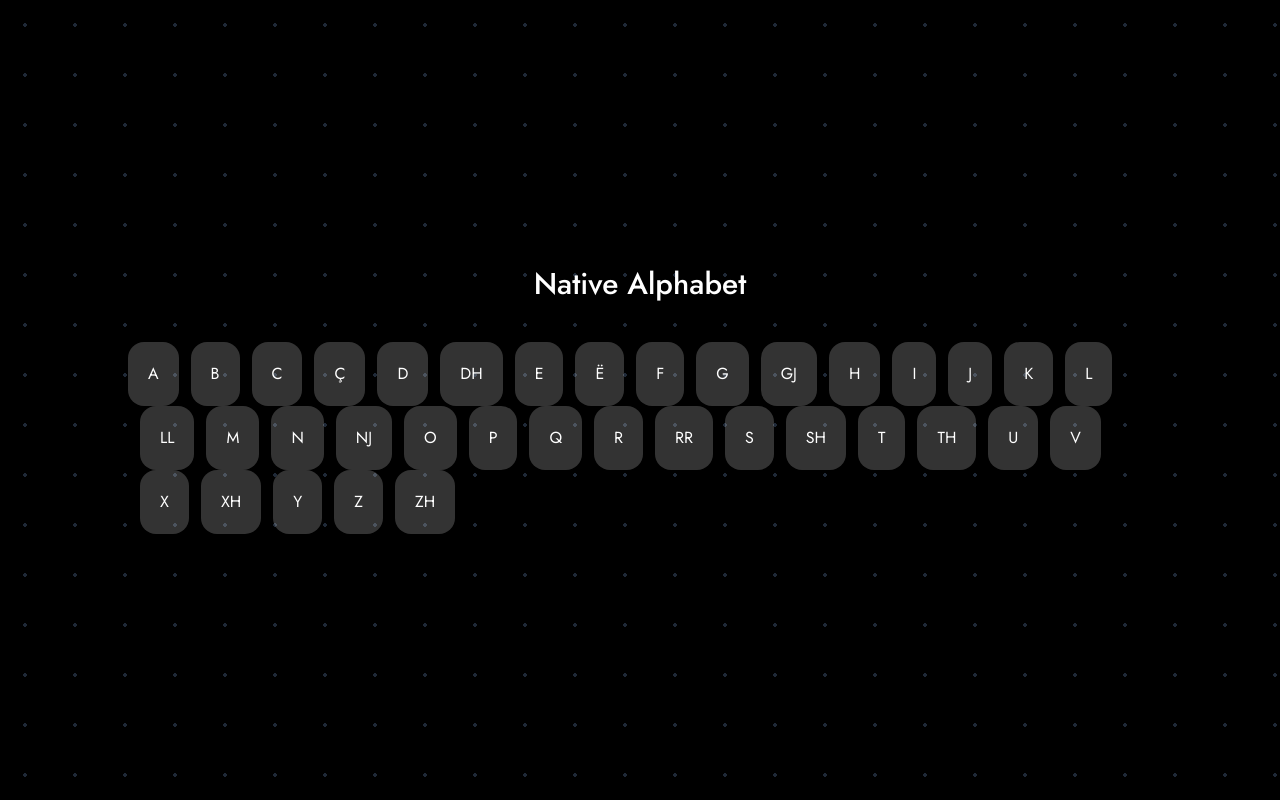
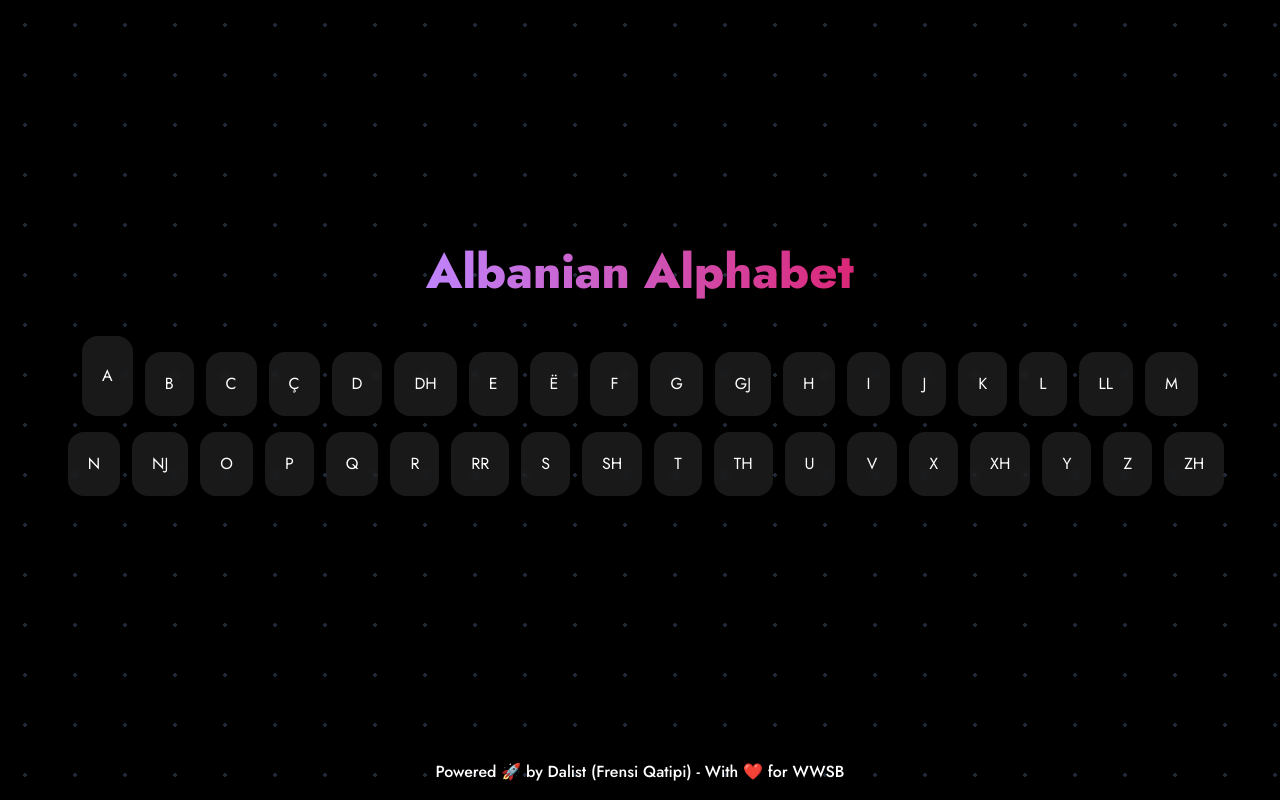
Before and after one commit to dalist1/nativify, a Next.js app in the folder native/: page / in a window 1280 px wide. Built offline with nearby package versions, Linux system fonts and the light colour scheme.

Commit message:
more changes

```diff
--- a/native/app/components/Buttons.js
+++ b/native/app/components/Buttons.js
@@ -16,10 +16,10 @@ export default function Buttons({ alphabet, words }) {
   };
   return (
     <div className="flex flex-col w-full">
-      <div className="flex space-x-3 flex-wrap ">
+      <div className="flex justify-center space-y-4 space-x-3 flex-wrap ">
         {alphabet.map((letter, index) => (
           <button
-            className="p-5 rounded-2xl bg-white/20 hover:bg-gray-400/30"
+            className="p-5 rounded-2xl bg-gray-100/10 hover:bg-blue-950/90 backdrop-blur-sm"
             key={index}
             onClick={() => pickWord(letter)}
           >
@@ -28,9 +28,15 @@ export default function Buttons({ alphabet, words }) {
         ))}
       </div>
 
-      <div className="flex space-x-3">
+      <div className="flex pt-10 space-x-5 py-4 text-xl flex-wrap justify-center items-center ">
         {displayWords.length > 0 &&
-          displayWords.map((word, key) => <span key={key}>{word}</span>)}
+          displayWords.map((word, key) => (
+            <button className="relative inline-flex items-center justify-center p-0.5 mb-2 mr-2 overflow-hidden text-sm font-medium text-gray-900 rounded-lg group bg-gradient-to-br from-purple-500 to-pink-500 group-hover:from-purple-500 group-hover:to-pink-500 hover:text-white dark:text-white focus:ring-4 focus:outline-none focus:ring-purple-200 dark:focus:ring-purple-800">
+              <span className="relative px-5 py-2.5 transition-all ease-in duration-75 bg-white dark:bg-gray-900 rounded-md group-hover:bg-opacity-0 " key={key}>
+                {word}
+              </span>
+            </button>
+          ))}
       </div>
     </div>
   );
--- a/native/app/layout.js
+++ b/native/app/layout.js
@@ -1,17 +1,18 @@
 import { Jost } from "next/font/google";
 import '../global.css'
 
-const inter = Jost({ subsets: ["latin"] });
+const jost = Jost({ subsets: ["latin"] });
 
 export const metadata = {
-  title: "🚀 Native Language",
-  description: "Native Language App 🚀",
+  title: "AL Native",
+  description: "Albanian Alphabet App 🚀",
+
 };
 
 export default function RootLayout({ children }) {
   return (
     <html lang="en">
-      <body className={`${inter.className} text-justify h-screen w-4/5 flex items-center mx-auto p-0 m-0 bg-black bg-radial-gradient bg-size-50 text-white`}>
+      <body className={`${jost.className} text-justify h-screen w-11/12 flex items-center mx-auto p-0 m-0 bg-black bg-radial-gradient bg-size-50 text-white`}>
         {children}
       </body>
     </html>
--- a/native/app/page.js
+++ b/native/app/page.js
@@ -54,8 +54,9 @@ export default function HomePage() {
 
   return (
     <div className="flex flex-col justify-center items-center">
-     <span className="text-3xl font-medium pb-10">Native Alphabet</span>
+     <span className="font-extrabold text-transparent text-5xl bg-clip-text bg-gradient-to-r from-purple-400 to-pink-600 pb-10">Albanian Alphabet</span>
     <Buttons alphabet={alphabet} words={words}/>
+    <span className="fixed font-medium text-base bottom-4">Powered 🚀 by Dalist (Frensi Qatipi) - With ❤️ for WWSB</span>
     </div>
 
   )
--- a/native/tailwind.config.js
+++ b/native/tailwind.config.js
@@ -1,18 +1,21 @@
 /** @type {import('tailwindcss').Config} */
 module.exports = {
   content: [
-    './pages/**/*.{js,ts,jsx,tsx,mdx}',
-    './components/**/*.{js,ts,jsx,tsx,mdx}',
-    './app/**/*.{js,ts,jsx,tsx,mdx}',
+    "./pages/**/*.{js,ts,jsx,tsx,mdx}",
+    "./components/**/*.{js,ts,jsx,tsx,mdx}",
+    "./app/**/*.{js,ts,jsx,tsx,mdx}",
   ],
   theme: {
     extend: {
       backgroundImage: {
-        'gradient-radial': 'radial-gradient(var(--tw-gradient-stops))',
-        'gradient-conic':
-          'conic-gradient(from 180deg at 50% 50%, var(--tw-gradient-stops))',
+        "gradient-radial": "radial-gradient(var(--tw-gradient-stops))",
+        "gradient-conic":
+          "conic-gradient(from 180deg at 50% 50%, var(--tw-gradient-stops))",
       },
+    },
+    boxShadow: {
+      "3xl": "0 35px 60px -15px rgba(0, 0, 0, 0.3)",
     },
   },
   plugins: [],
-}
+};
```
Also changed, not shown: 1 other file (tests, documents, lock files or other folders).
